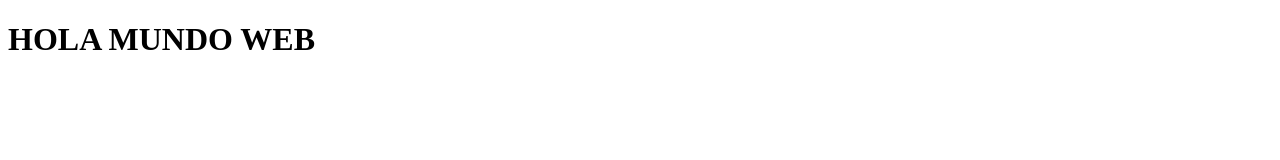
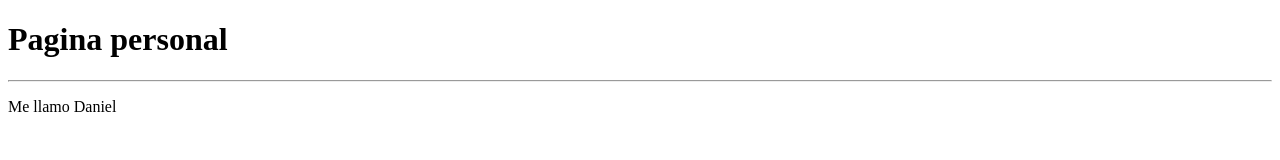
Before and after one commit to DANYDEG/danydeg.github.io, a plain HTML site: page index.html in a window 1280 px wide. Drawn offline with Linux system fonts and the light colour scheme.

```diff
--- a/index.html
+++ b/index.html
@@ -4,15 +4,17 @@
     <meta charset="UTF-8">
     <meta http-equiv="X-UA-Compatible" content="IE=edge">
     <meta name="viewport" content="width=device-width, initial-scale=1.0">
+    <link rel="stylesheet" type="text/css" href="./css/styles.css">
 
 
-    <title>Pagina personal</title>
+    <title>Página personal</title>
 </head>
-
 <body>
-    <h1>HOLA MUNDO WEB</h1>
-</body>
+    <h1>Pagina personal</h1>
+    <hr>
+    <p>Me llamo Daniel</p>
 
 
 
+</body>
 </html>
```
